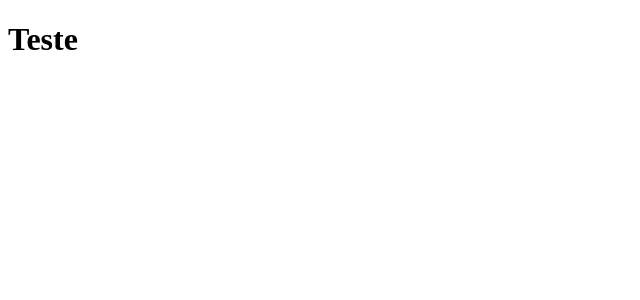
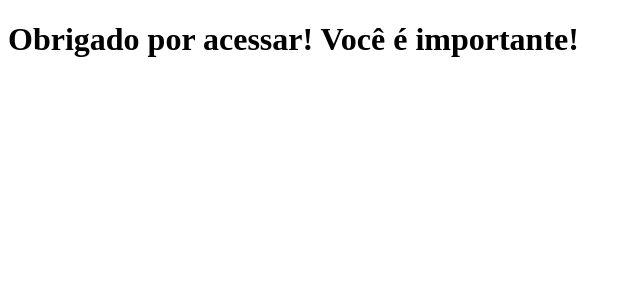
Before and after one commit to ricardoalvs0/tab_news_project, a Next.js app: page / in a window 1280 px wide. Shown: the top 300 px of the page, without its empty margins (0-640 px from the left). Built offline with nearby package versions, Linux system fonts and the light colour scheme.

Commit message:
Mudando a frase

```diff
--- a/pages/index.js
+++ b/pages/index.js
@@ -1,3 +1,3 @@
 export default function Home() {
-    return <h1>Teste</h1>
+    return <h1>Obrigado por acessar! Você é importante!</h1>
 }
```
